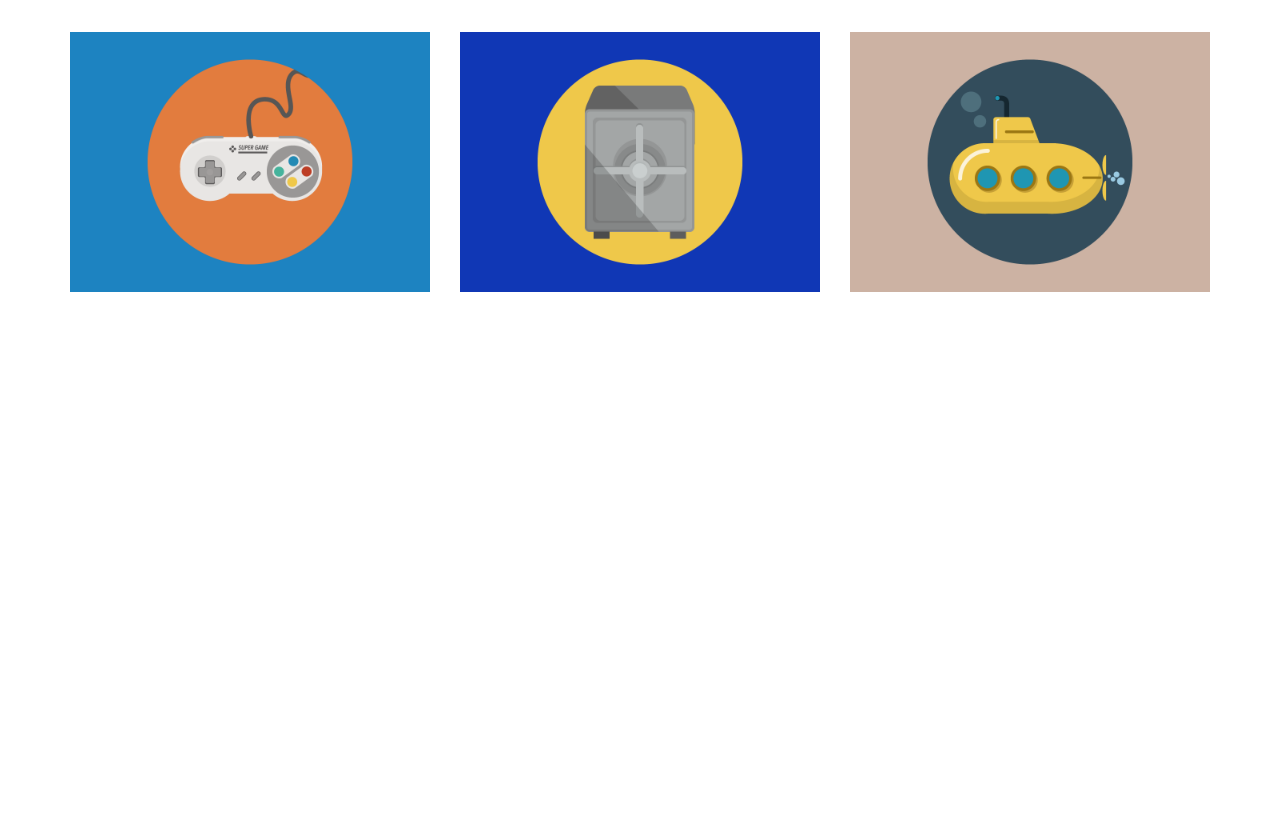
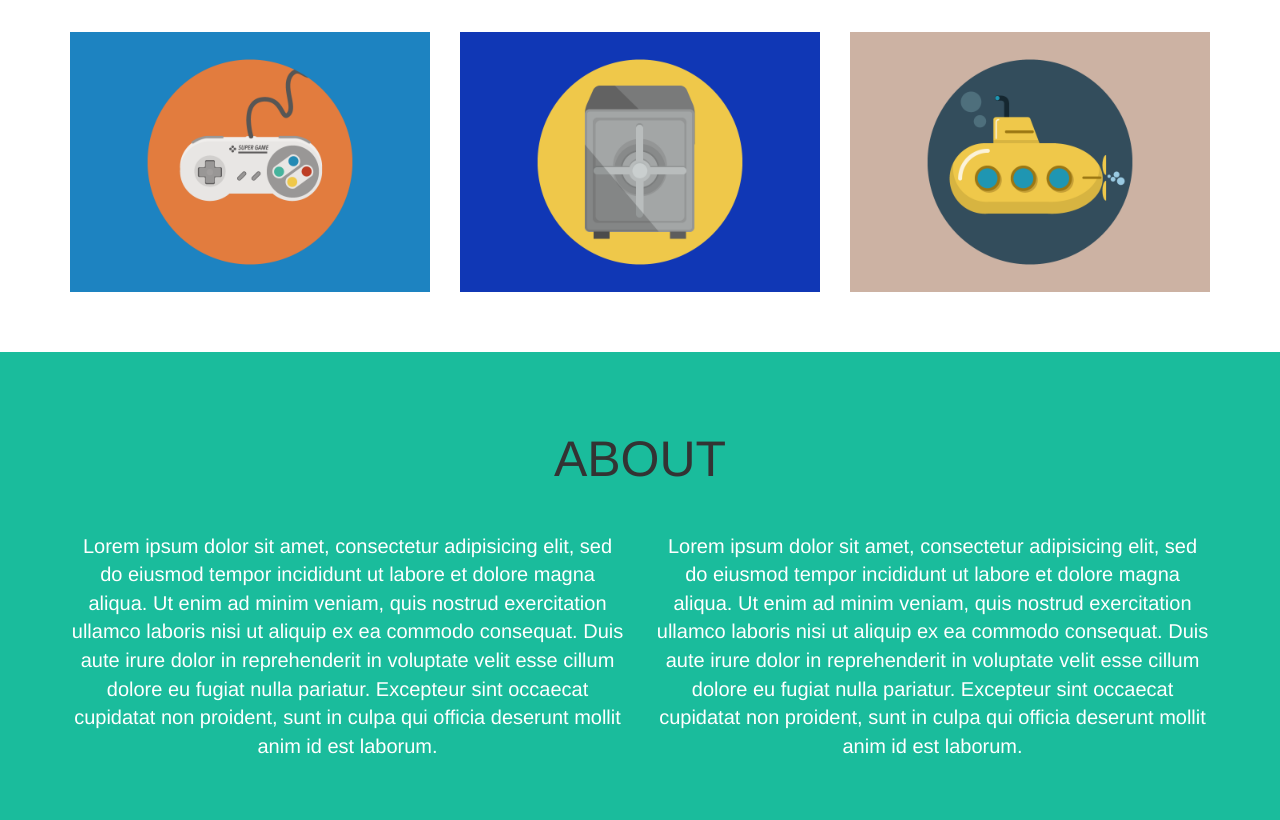
Before and after one commit to alessandro-lo-presti/html-css-bootstrap-freelancer, a plain HTML site: page index.html in a window 1280 px wide. Shown: the part 1041-1861 px from the top of the page. Before the commit the page ends 1393 px from the top, so only its background shows below. Drawn offline with nearby package versions, Linux system fonts and the light colour scheme.

Commit message:
about-section first look

```diff
--- a/css/style.css
+++ b/css/style.css
@@ -10,11 +10,17 @@ main {
 
 section {
   padding: 60px 0;
+  font-size: 20px;
 }
 
-main section:nth-child(odd) {
+section:nth-child(odd) {
   background-color: #1abc9c;
   color: white;
+}
+
+section h2{
+  font-size: 50px;
+  text-transform: uppercase;
 }
 
 /* start-section */
@@ -33,8 +39,6 @@ main section:nth-child(odd) {
 
 /* portfolio-section */
 .portfolio-section h2{
-  font-size: 50px;
-  text-transform: uppercase;
   color: #333333;
 }
 
--- a/index.html
+++ b/index.html
@@ -67,6 +67,22 @@
       </section>
       <!-- / portfolio-section -->
 
+      <!-- about-section -->
+        <section class="portfolio-section">
+          <div class="container">
+            <div class="row">
+              <h2>About</h2>
+              <div class="col-md-6 col-xs-12">
+                Lorem ipsum dolor sit amet, consectetur adipisicing elit, sed do eiusmod tempor incididunt ut labore et dolore magna aliqua. Ut enim ad minim veniam, quis nostrud exercitation ullamco laboris nisi ut aliquip ex ea commodo consequat. Duis aute irure dolor in reprehenderit in voluptate velit esse cillum dolore eu fugiat nulla pariatur. Excepteur sint occaecat cupidatat non proident, sunt in culpa qui officia deserunt mollit anim id est laborum.
+              </div>
+              <div class="col-md-6 col-xs-12">
+                Lorem ipsum dolor sit amet, consectetur adipisicing elit, sed do eiusmod tempor incididunt ut labore et dolore magna aliqua. Ut enim ad minim veniam, quis nostrud exercitation ullamco laboris nisi ut aliquip ex ea commodo consequat. Duis aute irure dolor in reprehenderit in voluptate velit esse cillum dolore eu fugiat nulla pariatur. Excepteur sint occaecat cupidatat non proident, sunt in culpa qui officia deserunt mollit anim id est laborum.
+              </div>
+            </div>
+          </div>
+        </section>
+      <!-- / abuot-section -->
+
     </main>
 
 
```
